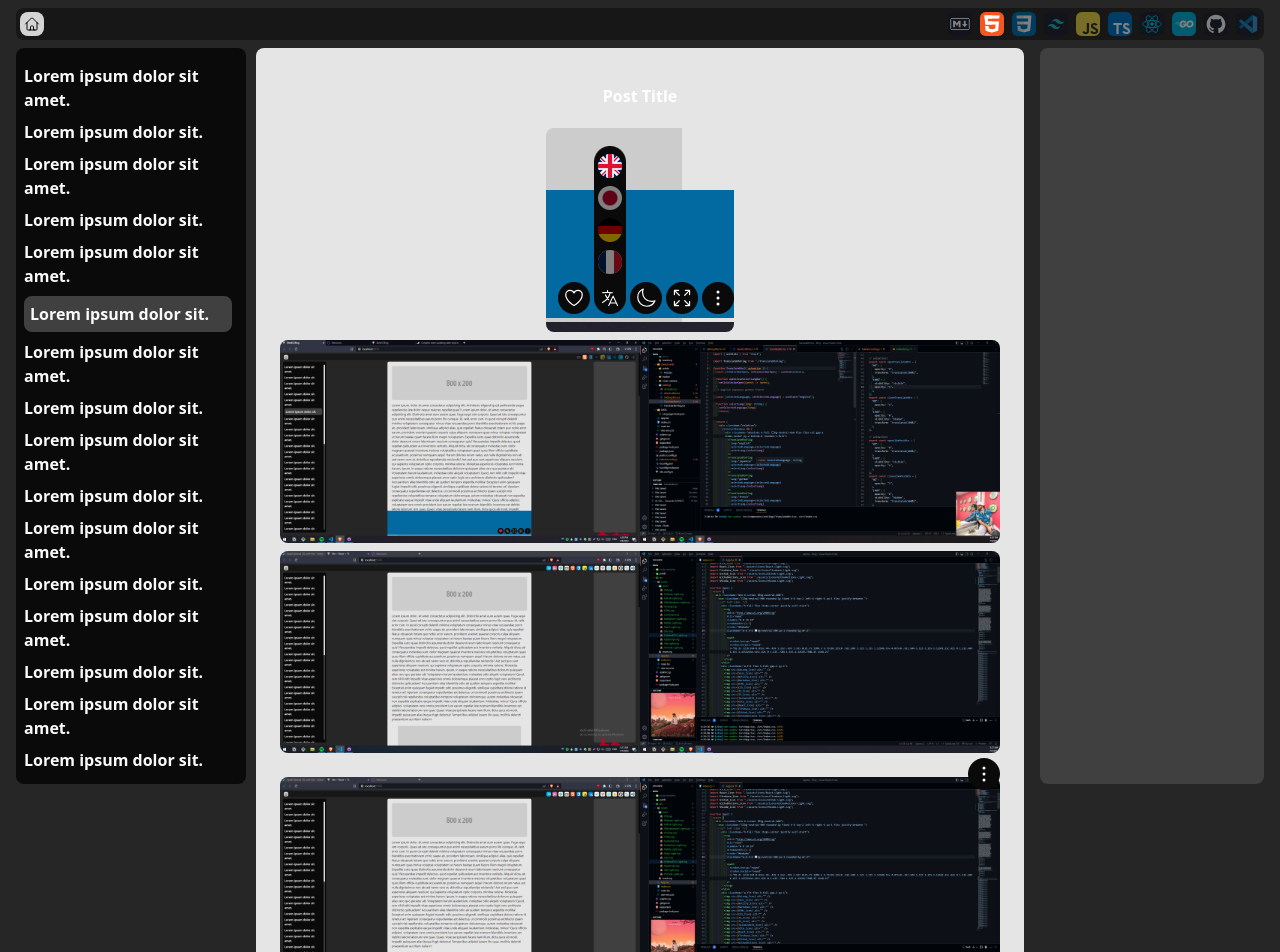
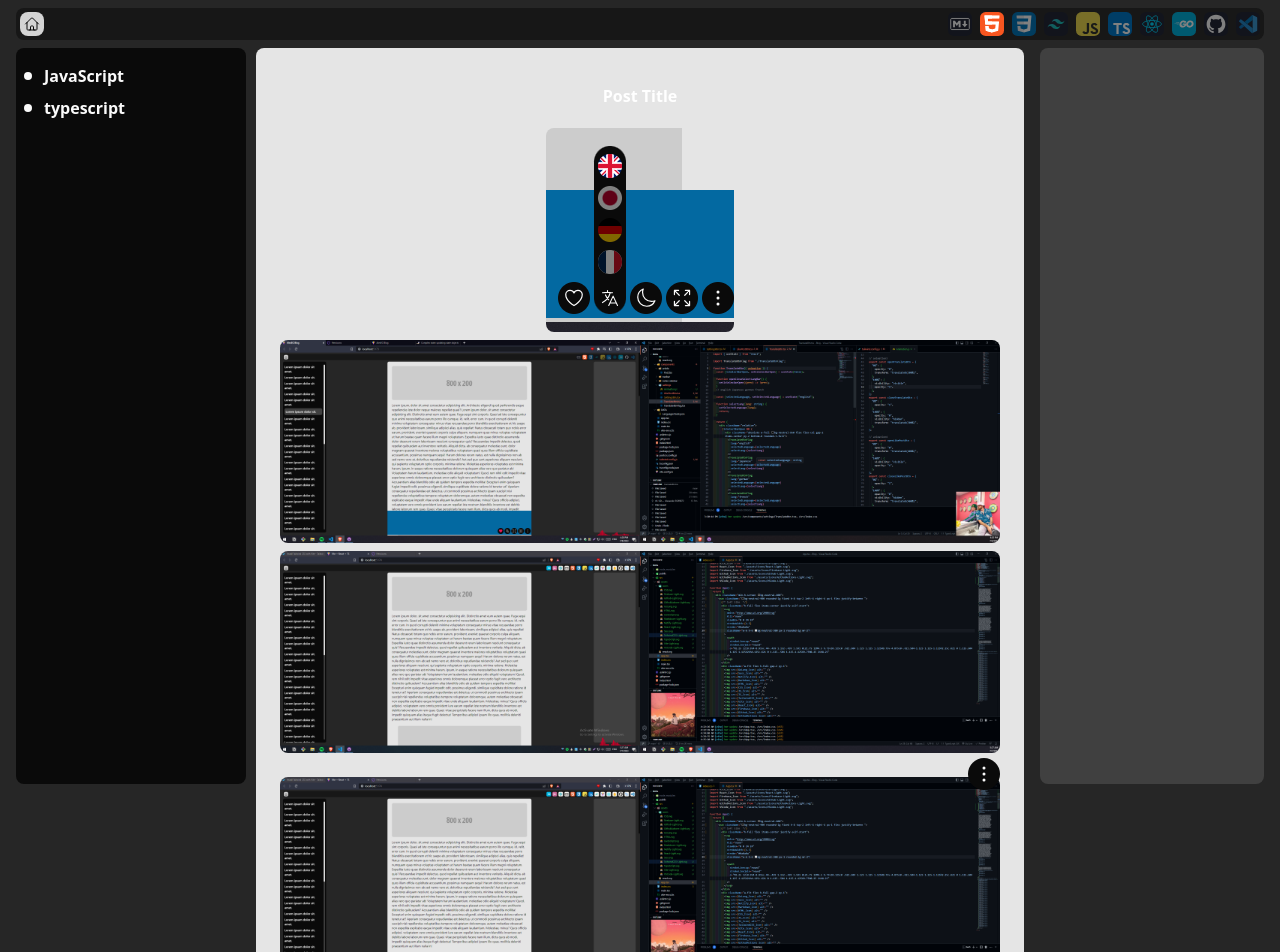
Before and after one commit to AlexEG/BetterDevDocs, a React (Vite) app: page / in a window 1280 px wide. Shown: the top 952 px of the page. Built offline with nearby package versions, Linux system fonts and the light colour scheme.

Commit message:
v1.1.16
<Sidebar />

```diff
--- a/index.html
+++ b/index.html
@@ -4,7 +4,7 @@
     <meta charset="UTF-8" />
     <link rel="icon" type="image/svg+xml" href="/vite.svg" />
     <meta name="viewport" content="width=device-width, initial-scale=1.0" />
-    <title>AlexEG Blog</title>
+    <title>BetterDevDocs</title>
   </head>
   <body>
     <div id="root"></div>
--- a/src/App.tsx
+++ b/src/App.tsx
@@ -1,5 +1,5 @@
 import Navbar from "./components/navbar/Navbar";
-import NotesSidebar from "./components/notes-sidebar/NotesSidebar";
+import Sidebar from "./components/sidebar/Sidebar";
 import Post from "./components/article/Post";
 
 function App() {
@@ -11,7 +11,7 @@ function App() {
 
       <div className=" bg-neutral-700 h-[calc(100%-4rem)] w-56 fixed right-4 top-12 bottom-4 rounded-lg"></div>
 
-      <NotesSidebar />
+      <Sidebar />
     </div>
   );
 }
--- a/src/components/notes-sidebar/NotesSidebar.tsx
+++ /dev/null
@@ -1,137 +0,0 @@
-function NotesSidebar() {
-  return (
-    <div className="sidebar-content  pr-1.5 h-[calc(100%-4rem)] fixed overflow-hidden left-4  bg-neutral-950 top-12 bottom-4 rounded-lg">
-      <aside className="h-full  w-56 p-2 overflow-y-auto">
-        <p className="text-neutral-50 font-semibold my-2 ">
-          Lorem ipsum dolor sit amet.
-        </p>
-        <p className="text-neutral-50 font-semibold my-2 ">
-          Lorem ipsum dolor sit.
-        </p>
-        <p className="text-neutral-50 font-semibold my-2 ">
-          Lorem ipsum dolor sit amet.
-        </p>
-
-        <p className=" font-semibold my-2 text-neutral-50">
-          Lorem ipsum dolor sit.
-        </p>
-        <p className="text-neutral-50 font-semibold my-2 ">
-          Lorem ipsum dolor sit amet.
-        </p>
-        <p className="text-neutral-50 font-semibold my-0.5 py-1.5 px-1.5 bg-neutral-700 rounded-lg">
-          Lorem ipsum dolor sit.
-        </p>
-        <p className="text-neutral-50 font-semibold my-2 ">
-          Lorem ipsum dolor sit amet.
-        </p>
-        <p className="text-neutral-50 font-semibold my-2 ">
-          Lorem ipsum dolor sit.
-        </p>
-        <p className="text-neutral-50 font-semibold my-2 ">
-          Lorem ipsum dolor sit amet.
-        </p>
-        <p className="text-neutral-50 font-semibold my-2 ">
-          Lorem ipsum dolor sit.
-        </p>
-        <p className="text-neutral-50 font-semibold my-2 ">
-          Lorem ipsum dolor sit amet.
-        </p>
-        <p className="text-neutral-50 font-semibold my-2 ">
-          Lorem ipsum dolor sit.
-        </p>
-        <p className="text-neutral-50 font-semibold my-2 ">
-          Lorem ipsum dolor sit amet.
-        </p>
-        <p className="text-neutral-50 font-semibold my-2 ">
-          Lorem ipsum dolor sit.
-        </p>
-        <p className="text-neutral-50 font-semibold my-2 ">
-          Lorem ipsum dolor sit amet.
-        </p>
-        <p className="text-neutral-50 font-semibold my-2 ">
-          Lorem ipsum dolor sit.
-        </p>
-        <p className="text-neutral-50 font-semibold my-2 ">
-          Lorem ipsum dolor sit amet.
-        </p>
-        <p className="text-neutral-50 font-semibold my-2 ">
-          Lorem ipsum dolor sit.
-        </p>
-        <p className="text-neutral-50 font-semibold my-2 ">
-          Lorem ipsum dolor sit amet.
-        </p>
-        <p className="text-neutral-50 font-semibold my-2 ">
-          Lorem ipsum dolor sit.
-        </p>
-        <p className="text-neutral-50 font-semibold my-2 ">
-          Lorem ipsum dolor sit amet.
-        </p>
-        <p className="text-neutral-50 font-semibold my-2 ">
-          Lorem ipsum dolor sit.
-        </p>
-        <p className="text-neutral-50 font-semibold my-2 ">
-          Lorem ipsum dolor sit amet.
-        </p>
-        <p className="text-neutral-50 font-semibold my-2 ">
-          Lorem ipsum dolor sit.
-        </p>
-        <p className="text-neutral-50 font-semibold my-2 ">
-          Lorem ipsum dolor sit amet.
-        </p>
-        <p className="text-neutral-50 font-semibold my-2 ">
-          Lorem ipsum dolor sit.
-        </p>
-        <p className="text-neutral-50 font-semibold my-2 ">
-          Lorem ipsum dolor sit amet.
-        </p>
-        <p className="text-neutral-50 font-semibold my-2 ">
-          Lorem ipsum dolor sit.
-        </p>
-        <p className="text-neutral-50 font-semibold my-2 ">
-          Lorem ipsum dolor sit amet.
-        </p>
-        <p className="text-neutral-50 font-semibold my-2 ">
-          Lorem ipsum dolor sit.
-        </p>
-        <p className="text-neutral-50 font-semibold my-2 ">
-          Lorem ipsum dolor sit amet.
-        </p>
-        <p className="text-neutral-50 font-semibold my-2 ">
-          Lorem ipsum dolor sit.
-        </p>
-        <p className="text-neutral-50 font-semibold my-2 ">
-          Lorem ipsum dolor sit amet.
-        </p>
-        <p className="text-neutral-50 font-semibold my-2 ">
-          Lorem ipsum dolor sit.
-        </p>
-        <p className="text-neutral-50 font-semibold my-2 ">
-          Lorem ipsum dolor sit amet.
-        </p>
-        <p className="text-neutral-50 font-semibold my-2 ">
-          Lorem ipsum dolor sit.
-        </p>
-        <p className="text-neutral-50 font-semibold my-2 ">
-          Lorem ipsum dolor sit amet.
-        </p>
-        <p className="text-neutral-50 font-semibold my-2 ">
-          Lorem ipsum dolor sit.
-        </p>
-        <p className="text-neutral-50 font-semibold my-2 ">
-          Lorem ipsum dolor sit amet.
-        </p>
-        <p className="text-neutral-50 font-semibold my-2 ">
-          Lorem ipsum dolor sit.
-        </p>
-        <p className="text-neutral-50 font-semibold my-2 ">
-          Lorem ipsum dolor sit amet.
-        </p>
-        <p className="text-neutral-50 font-semibold my-2 ">
-          Lorem ipsum dolor sit.
-        </p>
-      </aside>
-    </div>
-  );
-}
-
-export default NotesSidebar;
--- /dev/null
+++ b/src/components/sidebar/SectionLink.tsx
@@ -0,0 +1,82 @@
+import { useState } from "react";
+
+function SectionLink({
+  sectionTitle,
+  subSections,
+  openSection,
+  setOpenSection,
+}: {
+  sectionTitle: string;
+  subSections: string[];
+  openSection: string;
+  setOpenSection: React.Dispatch<React.SetStateAction<string>>;
+}) {
+  const [sectionTap, setSectionTap] = useState({
+    isSectionTapOpen: false,
+    selectOpenSubSec: `${sectionTitle}-subSection-${0}`,
+  });
+
+  function openSectionTap() {
+    setSectionTap((prev) => ({
+      ...prev,
+      isSectionTapOpen: !prev.isSectionTapOpen,
+    }));
+  }
+
+  function OpenSubSec(dataset: string) {
+    setSectionTap((prev) => ({
+      ...prev,
+      selectOpenSubSec: dataset,
+    }));
+    setOpenSection(sectionTitle);
+    console.log(sectionTap.selectOpenSubSec);
+  }
+
+  const subSectionItem = subSections.map((item, i) => (
+    <p
+      key={`${sectionTitle}-subSection-${i}`}
+      onClick={(e) =>
+        OpenSubSec(
+          e.currentTarget.dataset.subsection !== undefined
+            ? e.currentTarget.dataset.subsection
+            : "",
+        )
+      }
+      data-subSection={`${sectionTitle}-subSection-${i}`}
+      className={` ${
+        sectionTap.selectOpenSubSec === `${sectionTitle}-subSection-${i}` &&
+        openSection === sectionTitle
+          ? "before:bg-neutral-50 text-neutral-50"
+          : "before:bg-neutral-600 text-neutral-200"
+      }  before:absolute relative before:top-0 before:-left-2 before:h-full before:w-0.5 py-1 cursor-pointer select-none `}
+    >
+      {item}
+    </p>
+  ));
+
+  return (
+    <div className={`my-2  `}>
+      <button
+        onClick={openSectionTap}
+        className="relative pl-5 text-neutral-50 font-semibold "
+      >
+        {!sectionTap.isSectionTapOpen && (
+          <span className="bg-neutral-50 w-2 h-2 rounded-full absolute top-1/2 left-0 -translate-y-1/2"></span>
+        )}
+        {sectionTap.isSectionTapOpen && (
+          <>
+            <span className="bg-neutral-50 w-0.5 h-3 rounded-lg absolute top-1/2 left-0 -rotate-[20deg]  -translate-y-1/2 translate-x-0.5"></span>
+            <span className="bg-neutral-50 w-0.5 h-3 rounded-lg absolute top-1/2 left-0 rotate-[20deg] translate-x-1.5 -translate-y-1/2"></span>
+          </>
+        )}
+        {sectionTitle}
+      </button>
+
+      {sectionTap.isSectionTapOpen && (
+        <div className=" leading-4 text-sm pl-3">{subSectionItem}</div>
+      )}
+    </div>
+  );
+}
+
+export default SectionLink;
--- /dev/null
+++ b/src/components/sidebar/Sidebar.tsx
@@ -0,0 +1,46 @@
+import { useState } from "react";
+import SectionLink from "./SectionLink";
+
+function Sidebar() {
+  const [openSection, setOpenSection] = useState("JavaScript");
+
+  return (
+    <div className="sidebar-content  pr-1.5 h-[calc(100%-4rem)] fixed overflow-hidden left-4  bg-neutral-950 top-12 bottom-4 rounded-lg">
+      <aside className="h-full  w-56 p-2 overflow-y-auto">
+        <SectionLink
+          openSection={openSection}
+          setOpenSection={setOpenSection}
+          sectionTitle="JavaScript"
+          subSections={[
+            "Functions",
+            "Expressions and operators",
+            "Numbers and dates",
+            "Text formatting",
+            "Regular expressions",
+            "Indexed collections",
+            "Keyed collections",
+            "Working with objects",
+          ]}
+        />
+
+        <SectionLink
+          openSection={openSection}
+          setOpenSection={setOpenSection}
+          sectionTitle="typescript"
+          subSections={[
+            "Functions",
+            "Expressions and operators",
+            "Numbers and dates",
+            "Text formatting",
+            "Regular expressions",
+            "Indexed collections",
+            "Keyed collections",
+            "Working with objects",
+          ]}
+        />
+      </aside>
+    </div>
+  );
+}
+
+export default Sidebar;
```
Also changed, not shown: 1 other file (tests, documents, lock files or other folders).
